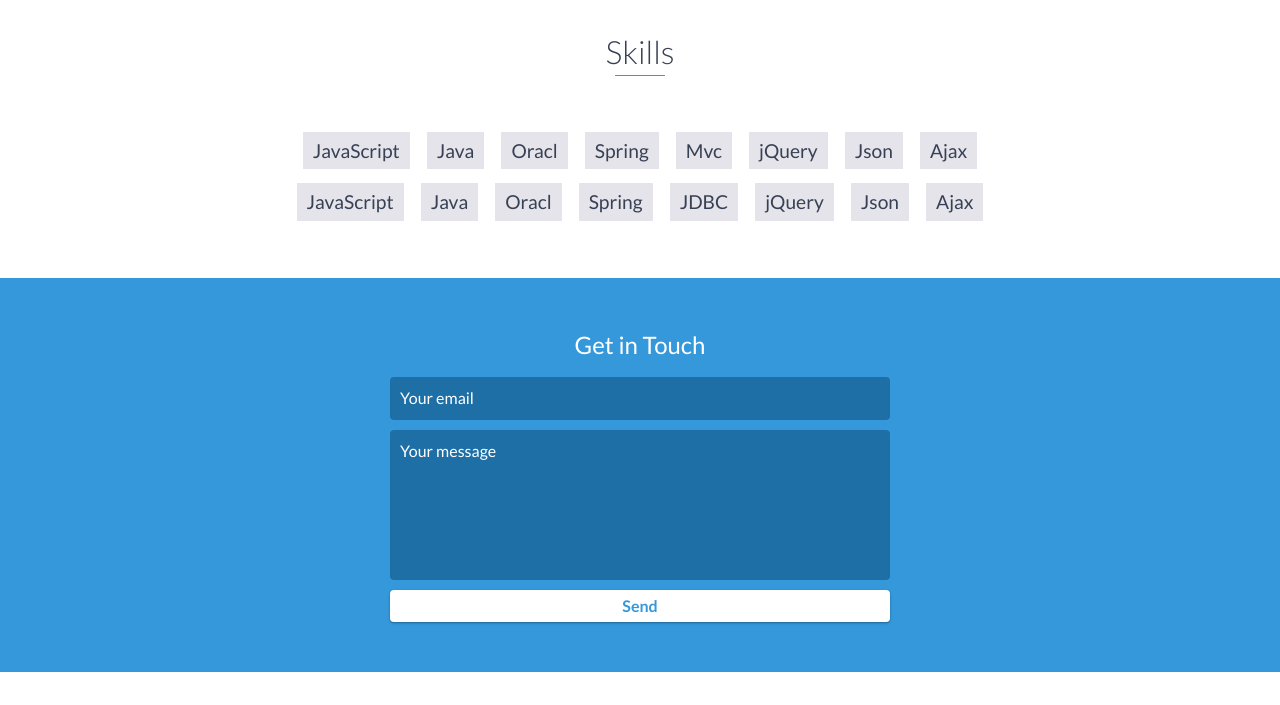
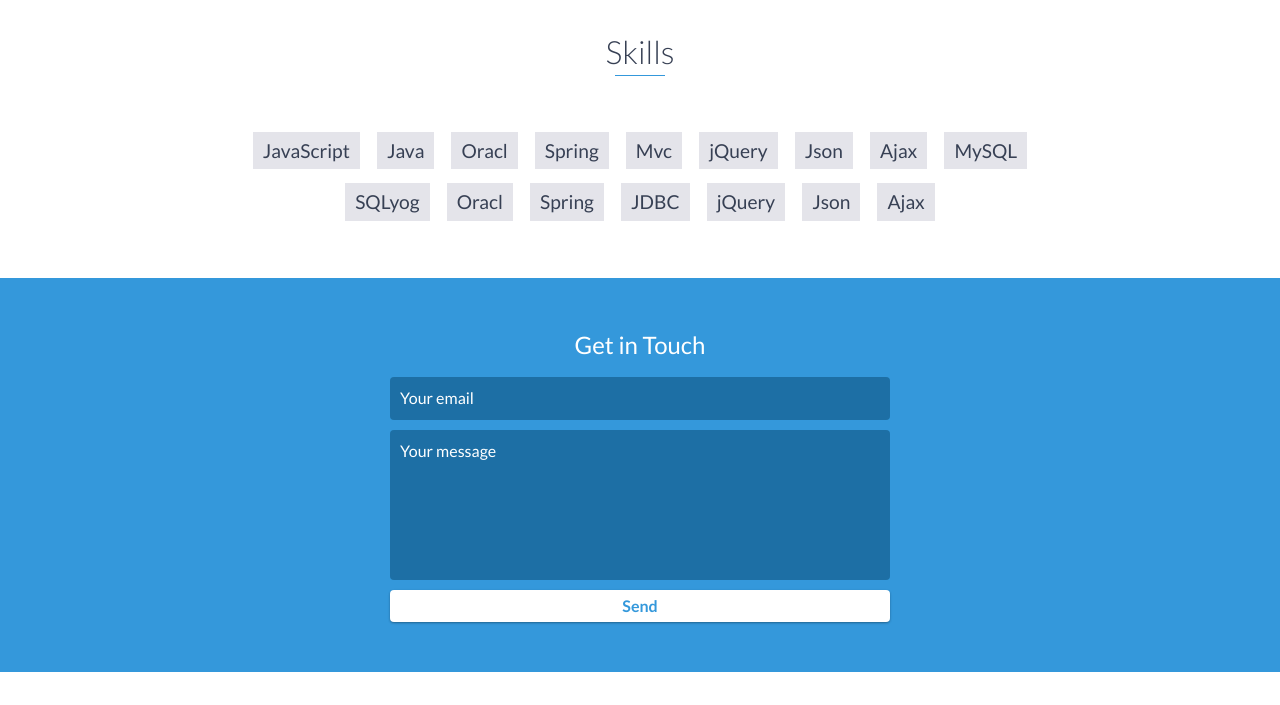
Before and after one commit to Byube/Byube.github.io, a website: page index.html in a window 1280 px wide. Shown: the part 3340-4045 px from the top of the page. Drawn offline with nearby package versions, Linux system fonts and the light colour scheme.

Commit message:
Update index.html

```diff
--- a/index.html
+++ b/index.html
@@ -196,8 +196,8 @@
             <li>jQuery</li>
             <li>Json</li>
             <li>Ajax</li>
-            <li>JavaScript</li>
-            <li>Java</li>
+            <li>MySQL</li>
+            <li>SQLyog</li>
             <li>Oracl</li>
             <li>Spring</li>
             <li>JDBC</li>
```
